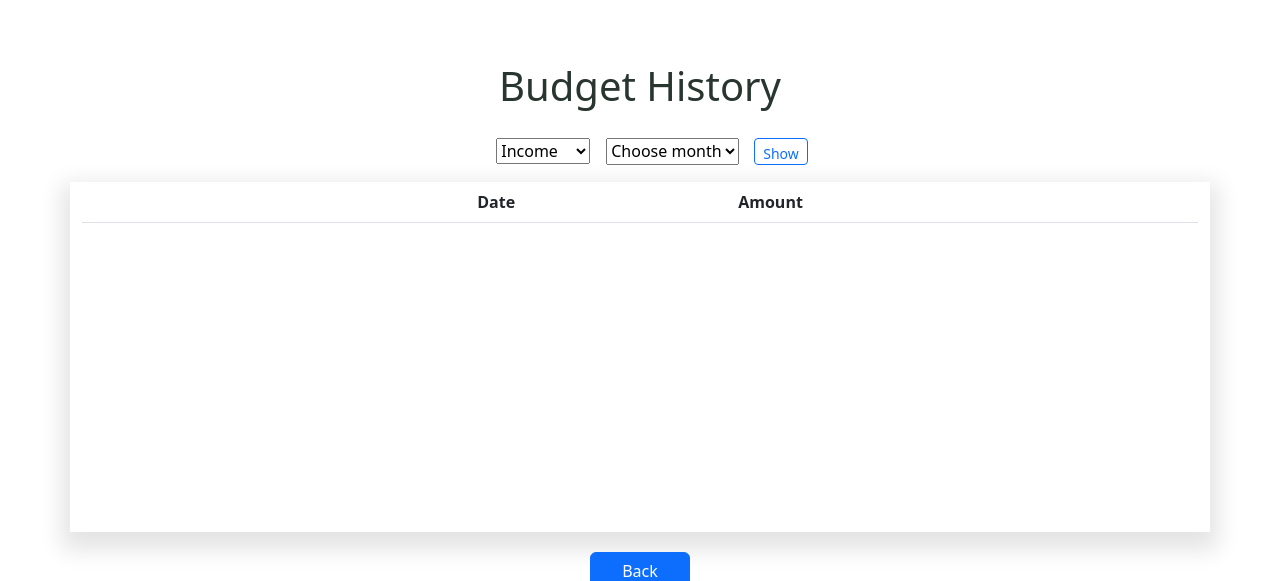
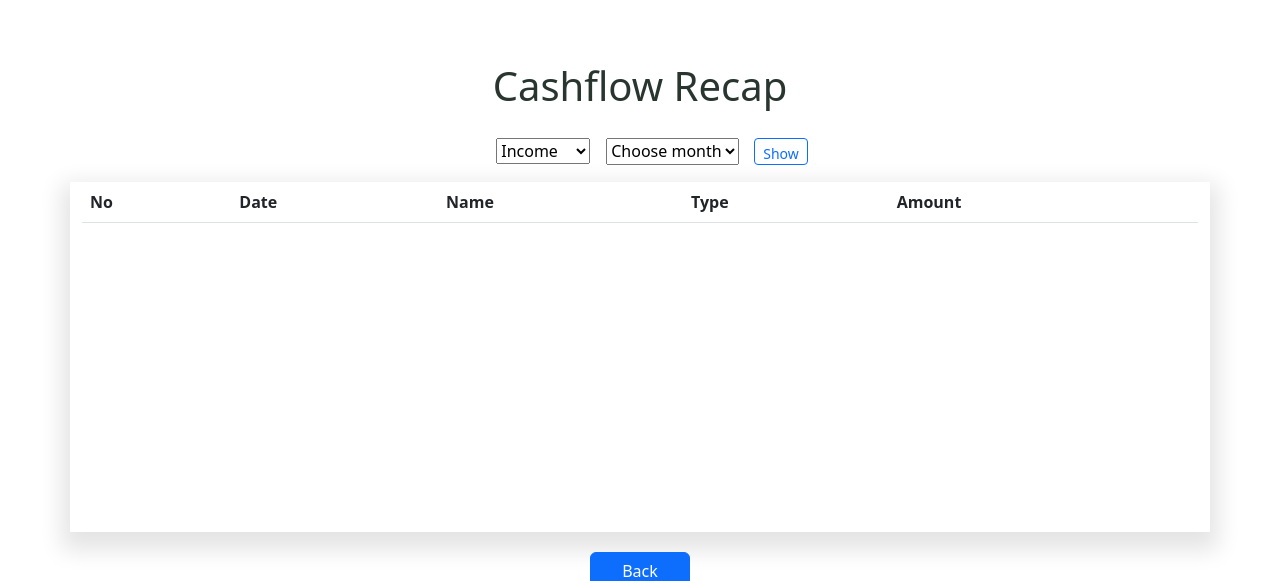
Before and after one commit to PBP-B02/project-mid-term, a Django app: page /history/ in a window 1280 px wide. Shown: the top 581 px of the page. Run offline with Django 4.2, Linux system fonts and the light colour scheme; the visitor is signed in with stand-in values (Sample User, id 1); lists and menus that the app fills with data are empty.

Commit message:
fixing bug and update layout

```diff
--- a/history/forms.py
+++ b/history/forms.py
@@ -1,19 +1,4 @@
 from django import forms
-
-MONTH_CHOICES =(
-    ("0", "January"),
-    ("1", "February"),
-    ("2", "March"),
-    ("3", "April"),
-    ("4", "May"),
-    ("5", "June"),
-    ("6", "July"),
-    ("7", "August"),
-    ("8", "September"),
-    ("9", "October"),
-    ("10", "November"),
-    ("11", "December"),
-)
 
 BUDGET_TYPE= [
     ('income', 'Income'),
@@ -22,6 +7,4 @@ BUDGET_TYPE= [
 
 # creating a form
 class HistoryForm(forms.Form):
-    # budget_type= forms.CharField(widget=forms.RadioSelect(choices=BUDGET_TYPE))
     budget_type = forms.ChoiceField(choices = BUDGET_TYPE, label="")
-    # month_field = forms.ChoiceField(choices = MONTH_CHOICES, label="Choose the month:")
--- a/history/templates/history.html
+++ b/history/templates/history.html
@@ -9,71 +9,42 @@
   <div class="container-fluid">
     <div class="container" style="margin-top: 5%">
       <div class="row justify-content-center">
-        <h1>Budget History</h1>
+        <h1>Cashflow Recap</h1>
       </div>
       <div class="row justify-content-center" style="margin-top: 20px">
         <form class="d-flex justify-content-center" action="" method="POST">
           <input type="hidden" name="csrfmiddlewaretoken" value="fTx51QnuqqYmUmE0Ynr7uOQfknA9Fz3mgnUWEWEzKtiD8k9yiSsru6AfgYRYSZ3a" />
-          {% comment %} <input type="radio" class="btn-check" autocomplete="off" name="options-outlined" value="income" required id="id_budget_type_0" />
-          <label class="btn btn-outline-success" for="id_budget_type_0"> Income </label>
-          <input type="radio" class="btn-check" autocomplete="off" name="options-outlined" value="spending" required id="id_budget_type_1" />
-          <label class="btn btn-outline-success" for="id_budget_type_1"> Spending </label> {% endcomment %} {% comment %}
-          <div class="form-check form-check-inline">
-            <input class="form-check-input" type="radio" name="inlineRadioOptions" id="inlineRadio1" value="option1" />
-            <label class="form-check-label" for="inlineRadio1">1</label>
-          </div>
-          <div class="form-check form-check-inline">
-            <input class="form-check-input" type="radio" name="inlineRadioOptions" id="inlineRadio2" value="option2" />
-            <label class="form-check-label" for="inlineRadio2">2</label>
-          </div>
-          {% endcomment %}
-
           <div class="form-check form-check-inline">{{form.as_p}}</div>
 
           <select style="height: 27px" name="month_field" id="id_month_field" required>
             <option selected>Choose month</option>
-
             <option value="0">January</option>
-
             <option value="1">February</option>
-
             <option value="2">March</option>
-
             <option value="3">April</option>
-
             <option value="4">May</option>
-
             <option value="5">June</option>
-
             <option value="6">July</option>
-
             <option value="7">August</option>
-
             <option value="8">September</option>
-
             <option value="9">October</option>
-
             <option value="10">November</option>
-
             <option value="11">December</option>
           </select>
           <button style="margin-left: 15px; height: 27px" type="submit" class="btn btn-outline-primary btn-sm">Show</button>
         </form>
       </div>
-      <div class="row justify-content-center row-cols-3"></div>
+      <div class="row justify-content-center row-cols-3" id="totalAmount"></div>
       <div class="row justify-content-center">
         <div class="container overflow-auto" style="height: 350px; box-shadow: 0px 10px 22px 8px rgba(0, 0, 0, 0.11)">
-          <table class="table table-responsive">
+          <table class="table table-striped">
             <thead>
               <tr>
-                <th></th>
-                <th></th>
-                <th></th>
-                <th></th>
-                <th></th>
+                <th scope="col">No</th>
                 <th scope="col">Date</th>
+                <th scope="col">Name</th>
+                <th scope="col">Type</th>
                 <th scope="col">Amount</th>
-                <th></th>
               </tr>
             </thead>
             <tbody class="history"></tbody>
--- a/static/scripts/budgetHistory.js
+++ b/static/scripts/budgetHistory.js
@@ -2,11 +2,22 @@ $(document).ready(function () {
   $('form').submit(function (e) {
     e.preventDefault();
     var budgetVal = $('#id_budget_type').val();
+
+    // konversi ke dalam format mata uang rupiah
+    const rupiah = new Intl.NumberFormat('id-ID', {
+      style: 'currency',
+      currency: 'IDR',
+      maximumFractionDigits: 0,
+    });
+
     if (budgetVal == 'income') {
       let totalIncome;
+      let monthlyData;
+
+      // menghitung total amount income
       $.get('/cashflow/json/income', function (incomes) {
         const monthVal = $('#id_month_field').val();
-        const monthlyData = incomes.filter((obj) => {
+        monthlyData = incomes.filter((obj) => {
           let monthNum = new Date(obj.fields.date).getMonth();
           return monthNum == monthVal;
         });
@@ -14,8 +25,10 @@ $(document).ready(function () {
           const amount = data.fields.amount;
           return total + amount;
         }, 0);
-        console.log(totalIncome);
-        console.log(budgetVal);
+        $(`#totalAmount`).empty();
+        $('#totalAmount').append(`<h5>Total ${budgetVal} : ${rupiah.format(totalIncome)}</h5>`);
+
+        // mengirimkan data history baru ke views
         $.post(
           '/history/add-history/',
           {
@@ -27,12 +40,27 @@ $(document).ready(function () {
             console.log(new_history);
           }
         );
+
+        // menampilkan data income sesuai bulan
+        $(`.history`).empty();
+        for (i = 0; i < monthlyData.length; i++) {
+          $('.history').append(`<tr id="${monthlyData[i].pk}_income">
+                      <th scope="row">${i + 1}</th>
+                      <td>${monthlyData[i].fields.date}</td>
+                      <td>${monthlyData[i].fields.name}</td>
+                      <td>${monthlyData[i].fields.income_type}</td>
+                      <td>${rupiah.format(monthlyData[i].fields.amount)}</td>
+                      </tr>`);
+        }
       });
     } else if (budgetVal == 'spending') {
       let totalSpending;
+      let monthlyData;
+
+      // menghitung total amount spending
       $.get('/cashflow/json/spending', function (spending) {
         const monthVal = $('#id_month_field').val();
-        const monthlyData = spending.filter((obj) => {
+        monthlyData = spending.filter((obj) => {
           let monthNum = new Date(obj.fields.date).getMonth();
           return monthNum == monthVal;
         });
@@ -40,7 +68,10 @@ $(document).ready(function () {
           const amount = data.fields.amount;
           return total + amount;
         }, 0);
-        console.log(totalSpending);
+        $(`#totalAmount`).empty();
+        $('#totalAmount').append(`<h5>Total ${budgetVal} : ${rupiah.format(totalSpending)}</h5>`);
+
+        // mengirimkan data history baru ke views
         $.post(
           '/history/add-history/',
           {
@@ -52,17 +83,19 @@ $(document).ready(function () {
             console.log(new_history);
           }
         );
+
+        // menampilkan data spending sesuai bulan
+        $(`.history`).empty();
+        for (i = 0; i < monthlyData.length; i++) {
+          $('.history').append(`<tr id="${monthlyData[i].pk}_income">
+                      <th scope="row">${i + 1}</th>
+                      <td>${monthlyData[i].fields.date}</td>
+                      <td>${monthlyData[i].fields.name}</td>
+                      <td>${monthlyData[i].fields.income_type}</td>
+                      <td>${rupiah.format(monthlyData[i].fields.amount)}</td>
+                      </tr>`);
+        }
       });
     }
-
-    // $.get('/history/json/', function (history) {
-    //   console.log(history);
-    // });
   });
-  // $('#id_budget_type_0').click(function () {
-  //   $("input[type='radio'][id='id_budget_type_0']:checked").val('income');
-  // });
-  // $('#id_budget_type_1').click(function () {
-  //   $("input[type='radio'][id='id_budget_type_0']:checked").val('income');
-  // });
 });
```
Also changed, not shown: cashflow/templates/my-spending.html (+6 -10 lines).
